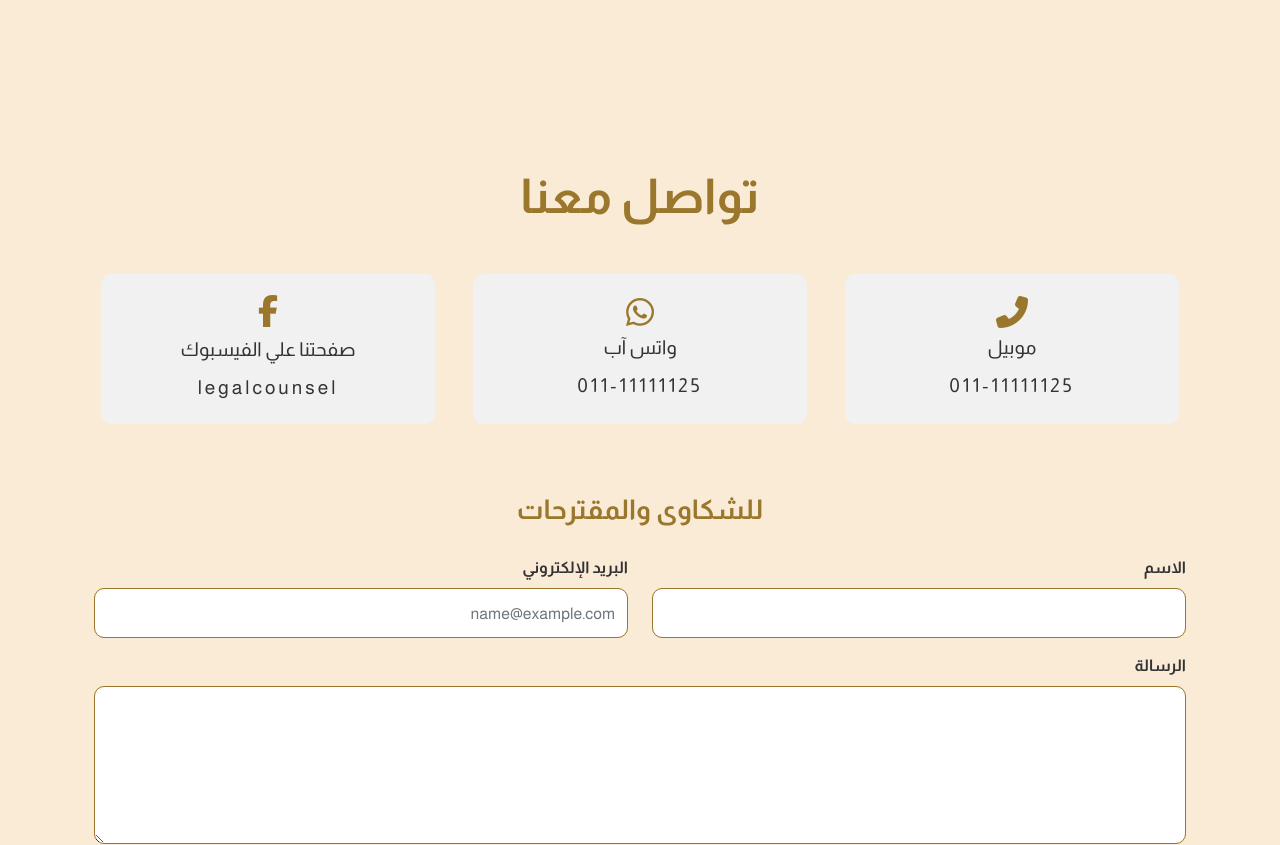
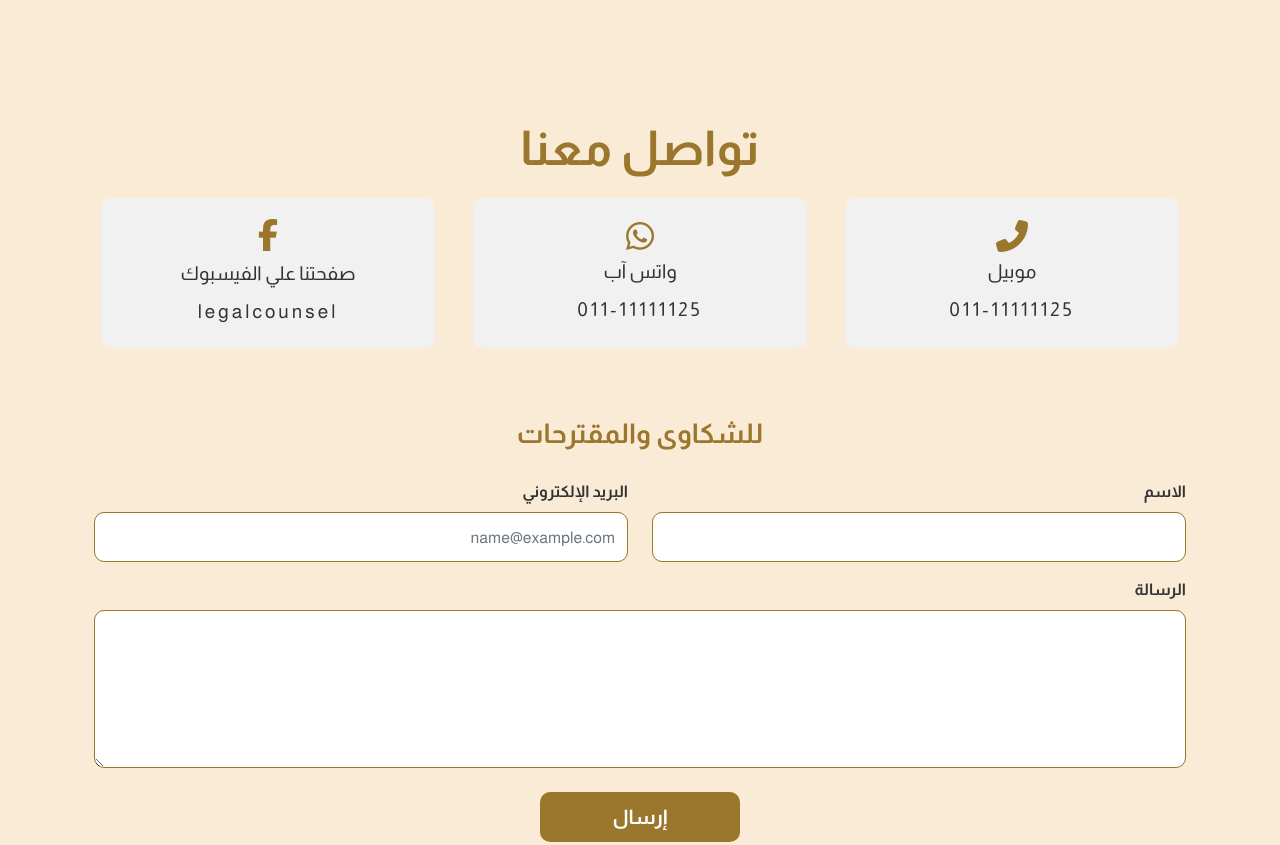
Before and after one commit to Abdoahmed111/law-between-eideik, a plain HTML site: page index.html in a window 1280 px wide. Shown: the part 1480-2325 px from the top of the page. Drawn offline with nearby package versions, Linux system fonts and the light colour scheme.

Commit message:
fix contact scrool view

```diff
--- a/index.html
+++ b/index.html
@@ -379,11 +379,9 @@
 
     <!-- Contact Us -->
     <section id="contact-us">
-      <div class="contact m-auto container-xl">
-        <h1 class="contact-header text-center my-5" id="contact-us">
-          تواصل معنا
-        </h1>
-        <div class="row m-auto">
+      <div class="contact mx-auto container-xl">
+        <h1 class="contact-header text-center">تواصل معنا</h1>
+        <div class="row mx-auto">
           <div
             class="
               col-md-3 col-sm-12
--- a/main.css
+++ b/main.css
@@ -115,7 +115,7 @@ body {
 /* conatact  us */
 .contact {
   width: 100%;
-  height: 110vh;
+  height: auto;
   direction: rtl;
   margin-bottom: 50px;
 }
@@ -123,6 +123,7 @@ body {
   font-weight: bold;
   color: #9a772c;
   font-size: 3rem;
+  margin-bottom: 20px;
 }
 .card {
   background-color: #f1f1f1;
@@ -222,6 +223,5 @@ footer {
   width: 100%;
   height: 50px;
   text-align: center;
-  padding: auto;
   margin-top: 50px;
 }
```
